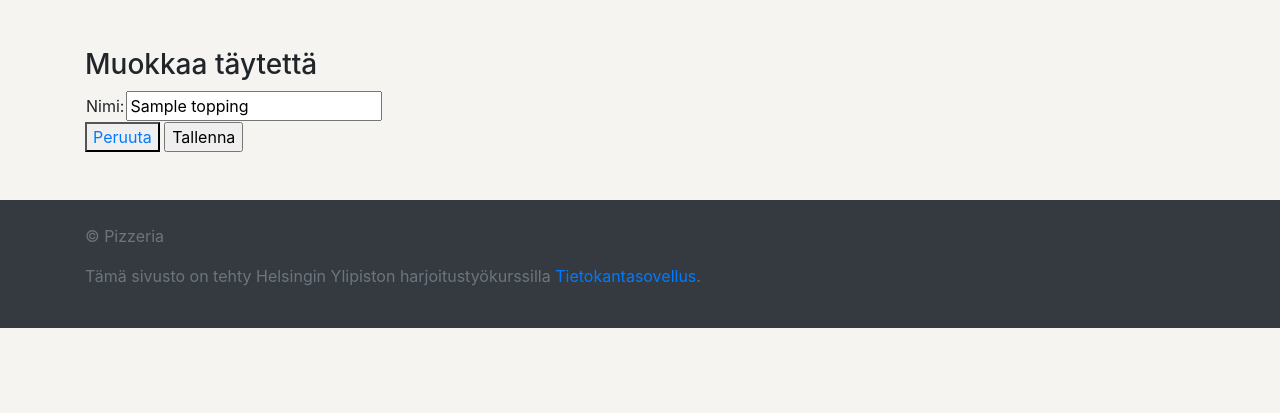
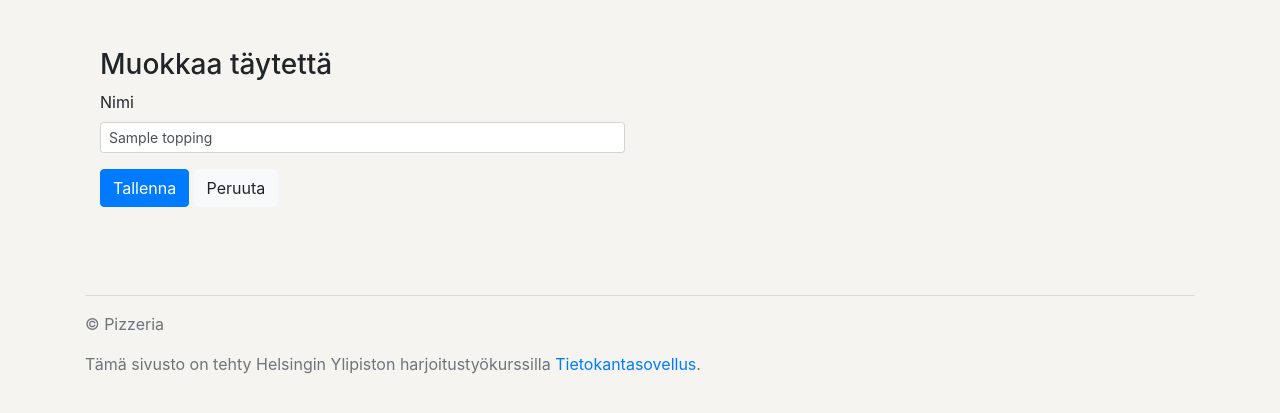
Before and after one commit to juissijohtaja/Pizzapalvelu, a Flask app: page /taytteet/1/ in a window 1280 px wide. Shown: the part 56-469 px from the top of the page. Run offline with Flask 2, Linux system fonts and the light colour scheme; a user stored in the database is signed in; tables that the repository leaves empty hold one stand-in row (values such as "Sample post"); some libraries are stand-ins or nearby versions; some web fonts are replaced.

Commit message:
pizzas, toppings form layouts

```diff
--- a/application/static/css/main.css
+++ b/application/static/css/main.css
@@ -1,4 +1,5 @@
 @import url('https://fonts.googleapis.com/css2?family=Slackey&display=swap');
+
 body {
   background-color: #F5F4F1;
 }
--- a/application/templates/layout.html
+++ b/application/templates/layout.html
@@ -38,14 +38,14 @@
                 {% if current_user.username == "juissi" or current_user.username == "teppo" %}
                   <li class="nav-item dropdown">
                     <a class="nav-link dropdown-toggle" href="#" id="navbarDropdown" role="button" data-toggle="dropdown" aria-haspopup="true" aria-expanded="false">
-                      Admin
+                      <i class="fas fa-cog"></i> Admin
                     </a>
                     <div class="dropdown-menu dropdown-menu-right" aria-labelledby="navbarDropdown">
-                      <a class="dropdown-item" href="{{ url_for('toppings_index') }}">Täytteet</a>
-                      <a class="dropdown-item" href="{{ url_for('pizzas_index') }}">Pizzat</a>
-                      <a class="dropdown-item" href="{{ url_for('user_index') }}">Käyttäjät</a>
+                      <a class="dropdown-item" href="{{ url_for('toppings_index') }}"><i class="fas fa-pepper-hot"></i> Täytteet</a>
+                      <a class="dropdown-item" href="{{ url_for('pizzas_index') }}"><i class="fas fa-pizza-slice"></i> Pizzat</a>
+                      <a class="dropdown-item" href="{{ url_for('user_index') }}"><i class="fas fa-users"></i> Käyttäjät</a>
                       <div class="dropdown-divider"></div>
-                      <a class="dropdown-item disabled" href="#">Tilaukset</a>
+                      <a class="dropdown-item disabled" href="#"><i class="fas fa-cube"></i> Tilaukset</a>
                     </div>
                   </li>
                 {% endif %}
@@ -63,8 +63,9 @@
         {% endblock %}
       </main>
 
-      <footer class="text-muted bg-dark pt-4 pb-4">
+      <footer class="text-muted pt-4 pb-4">
         <div class="container">
+          <hr>
           <p>&copy; Pizzeria</p>
           <p>Tämä sivusto on tehty Helsingin Ylipiston harjoitustyökurssilla <a href="https://materiaalit.github.io/tsoha-20/">Tietokantasovellus</a>.</p>
         </div>
--- a/application/templates/pizzas/new.html
+++ b/application/templates/pizzas/new.html
@@ -1,7 +1,6 @@
 {% extends "layout.html" %}
 
 {% block body %}
-
 <div class="container">
   {% if error %}
     <div class="alert alert-danger" role="alert">
--- a/application/templates/pizzas/pizza.html
+++ b/application/templates/pizzas/pizza.html
@@ -1,7 +1,6 @@
 {% extends "layout.html" %}
 
 {% block body %}
-
 
 <div class="container">
   {% if error %}
@@ -9,8 +8,8 @@
       {{ error }}
     </div>
   {% endif %}
-  <div class="row">
-    <div class="col">
+  <div class="row mb-5">
+    <div class="col-md-6">
       <h3>Muokkaa pizzaa</h3>
       <form method="POST" action="{{ url_for('pizzas_set_item', pizza_id=pizza.id) }}">
         <div class="form-group">
--- a/application/templates/toppings/topping.html
+++ b/application/templates/toppings/topping.html
@@ -2,23 +2,24 @@
 
 {% block body %}
 
-<h3>Muokkaa täytettä</h3>
-<form method="POST" action="{{ url_for('toppings_set_item', topping_id=topping.id) }}">
-  <table>
-    <tr>
-      <td>
-        Nimi:
-      </td>
-      <td>
-          <input type="text" name="name" value="{{ topping.name }}" />
-      </td>
-    <td>
+<div class="container">
+  {% if error %}
+    <div class="alert alert-danger" role="alert">
       {{ error }}
-    </td>
-    </tr>
-  </table>
-  <button><a href="{{ url_for('toppings_index') }}">Peruuta</a></button>
-  <input type="submit" value="Tallenna"/>
-</form>
-
+    </div>
+  {% endif %}
+  <div class="row mb-5">
+    <div class="col-md-6">
+      <h3>Muokkaa täytettä</h3>
+      <form method="POST" action="{{ url_for('toppings_set_item', topping_id=topping.id) }}">
+        <div class="form-group">
+          {{ form.name.label }}
+          {{ form.name(value=topping.name) }}
+        </div>
+        <button type="submit" class="btn btn-primary">Tallenna</button>
+        <a class="btn btn-light" href="{{ url_for('toppings_index') }}" role="button">Peruuta</a>
+      </form>
+    </div>
+  </div>
+</div>
 {% endblock %}
--- a/application/toppings/forms.py
+++ b/application/toppings/forms.py
@@ -2,7 +2,13 @@ from flask_wtf import FlaskForm
 from wtforms import BooleanField, StringField, validators
 
 class ToppingsForm(FlaskForm):
-    name = StringField("Nimi", [validators.Length(min=2)])
+    name = StringField("Nimi", [validators.Length(min=2)], render_kw={'class':'form-control form-control-sm'})
 
     class Meta:
         csrf = False
+
+class ToppingsEditForm(FlaskForm):
+    name = StringField("Nimi", [validators.Length(min=2)], render_kw={'class':'form-control form-control-sm'})
+
+    class Meta:
+        csrf = False
--- a/application/toppings/views.py
+++ b/application/toppings/views.py
@@ -1,6 +1,6 @@
 from application import app, db
 from application.toppings.models import Topping
-from application.toppings.forms import ToppingsForm
+from application.toppings.forms import ToppingsForm, ToppingsEditForm
 
 from flask import render_template, request, redirect, url_for
 from flask_login import login_required
@@ -20,7 +20,7 @@ def toppings_form():
 @login_required
 def toppings_get_item(topping_id):
     t = Topping.query.get(topping_id)
-    return render_template("toppings/topping.html", topping = t)
+    return render_template("toppings/topping.html", topping = t, form = ToppingsEditForm())
 
 @app.route("/taytteet/<topping_id>/", methods=["POST"])
 @login_required
```
Also changed, not shown: application/templates/toppings/new.html (+20 -18 lines). Lines whose indentation alone changed are shown as unchanged.
